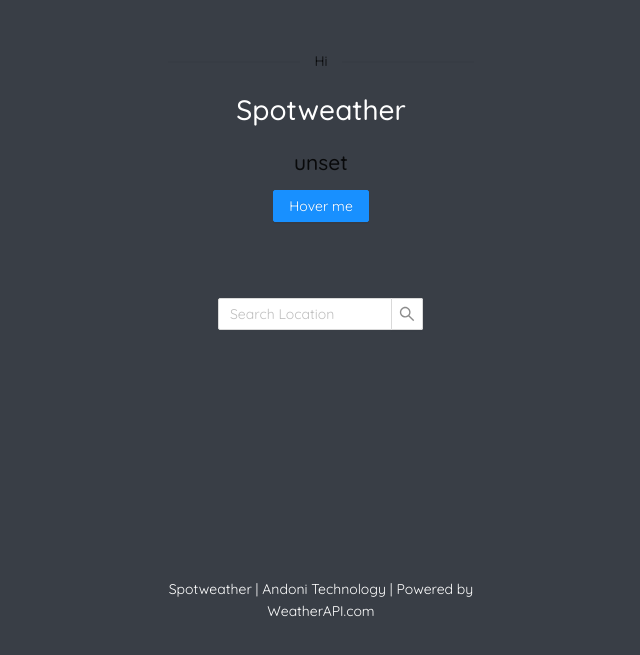
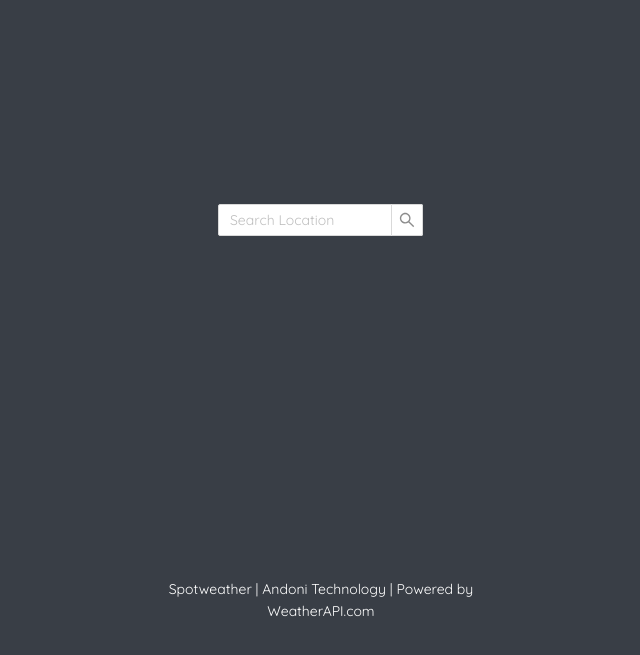
Before and after one commit to doniagv/spot-weather, a Next.js app: page / in a window 1280 px wide. Shown: the part 143-798 px from the top of the page, without its empty margins (319-959 px from the left). Built offline with nearby package versions, Linux system fonts and the light colour scheme; no server answers.

Commit message:
test search

```diff
--- a/pages/index.js
+++ b/pages/index.js
@@ -2,10 +2,7 @@
 import axios from "axios";
 import Head from "next/head";
 import { WeatherCard } from "../components/WeatherCard";
-import { Input, AutoComplete, Divider, Popover, Button } from "antd";
-import { TestKey } from "../components/TestKey";
-
-import "antd/dist/antd.css";
+import { Input, AutoComplete } from "antd";
 
 export default function Home() {
   const [data, setData] = useState();
@@ -17,10 +14,11 @@
   const weatherKey = process.env.NEXT_PUBLIC_WEATHER_KEY;
 
   const changeHandler = async (e) => {
+    console.log(e.target.value);
     setLocation(e.target.value);
     await axios
       .get(
-        `http://api.weatherapi.com/v1/search.json?key=${process.env.WEATHER_KEY}&q=${e.target.value}`
+        `http://api.weatherapi.com/v1/search.json?key=${weatherKey}&q=${e.target.value}`
       )
       .then(
         (response) => {
@@ -38,9 +36,10 @@
   };
 
   const onSearch = async () => {
+    console.log(location);
     await axios
       .get(
-        `http://api.weatherapi.com/v1/current.json?key=${process.env.WEATHER_KEY}&q=${location}&aqi=no`
+        `http://api.weatherapi.com/v1/current.json?key=${weatherKey}&q=${location}&aqi=no`
       )
       .then(
         (response) => {
@@ -78,13 +77,6 @@
       </Head>
 
       <main>
-        <Divider plain>Hi</Divider>
-        <h1>Spotweather</h1>
-        <TestKey weatherKey={weatherKey} />
-        <Popover content="This is a popover" title="Title">
-          <Button type="primary">Hover me</Button>
-        </Popover>
-
         {data && !errorMessage ? (
           <WeatherCard data={data} />
         ) : (
```
